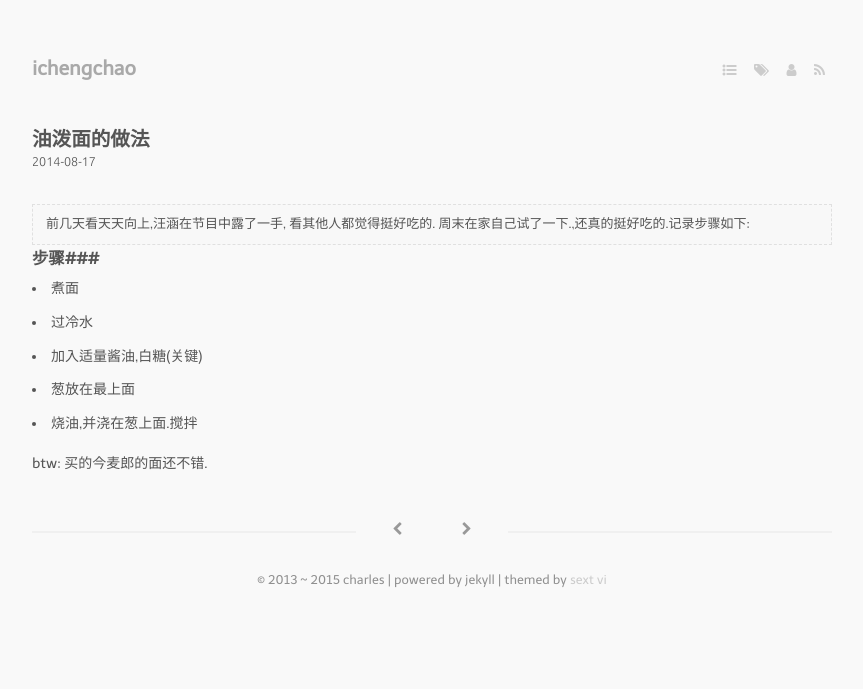
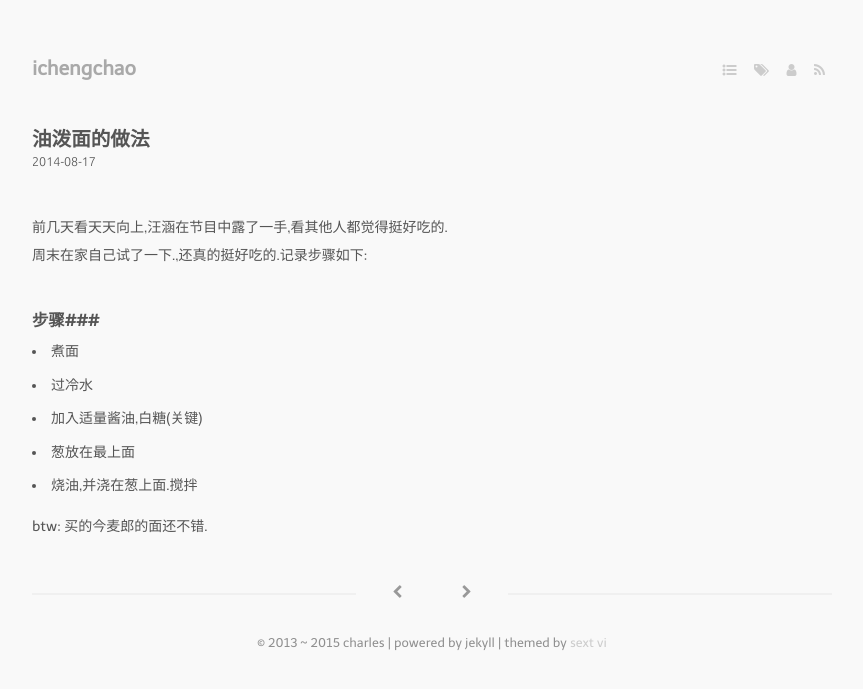
Before and after one commit to ichengchao/ichengchao.github.io, a Jekyll site: the page built from _posts/2014-08-17-cook-noodles.md, in a window 1280 px wide. Shown: the top 689 px of the page, without its empty margins (208-1071 px from the left). Built offline with Jekyll 4.4.1, drawn with Linux system fonts in a browser that asks for light colours; nearby versions of some CDN libraries; Markdown is read by kramdown in place of the engine named in the settings.

Commit message:
new post

```diff
--- a/_posts/2014-08-17-cook-noodles.md
+++ b/_posts/2014-08-17-cook-noodles.md
@@ -8,10 +8,9 @@ tags:
  -
 ---
 
->前几天看天天向上,汪涵在节目中露了一手,
-  看其他人都觉得挺好吃的.
-  周末在家自己试了一下.,还真的挺好吃的.记录步骤如下:
-
+前几天看天天向上,汪涵在节目中露了一手,看其他人都觉得挺好吃的.
+周末在家自己试了一下.,还真的挺好吃的.记录步骤如下:
+<br/>
 
 ###步骤###
 
```
